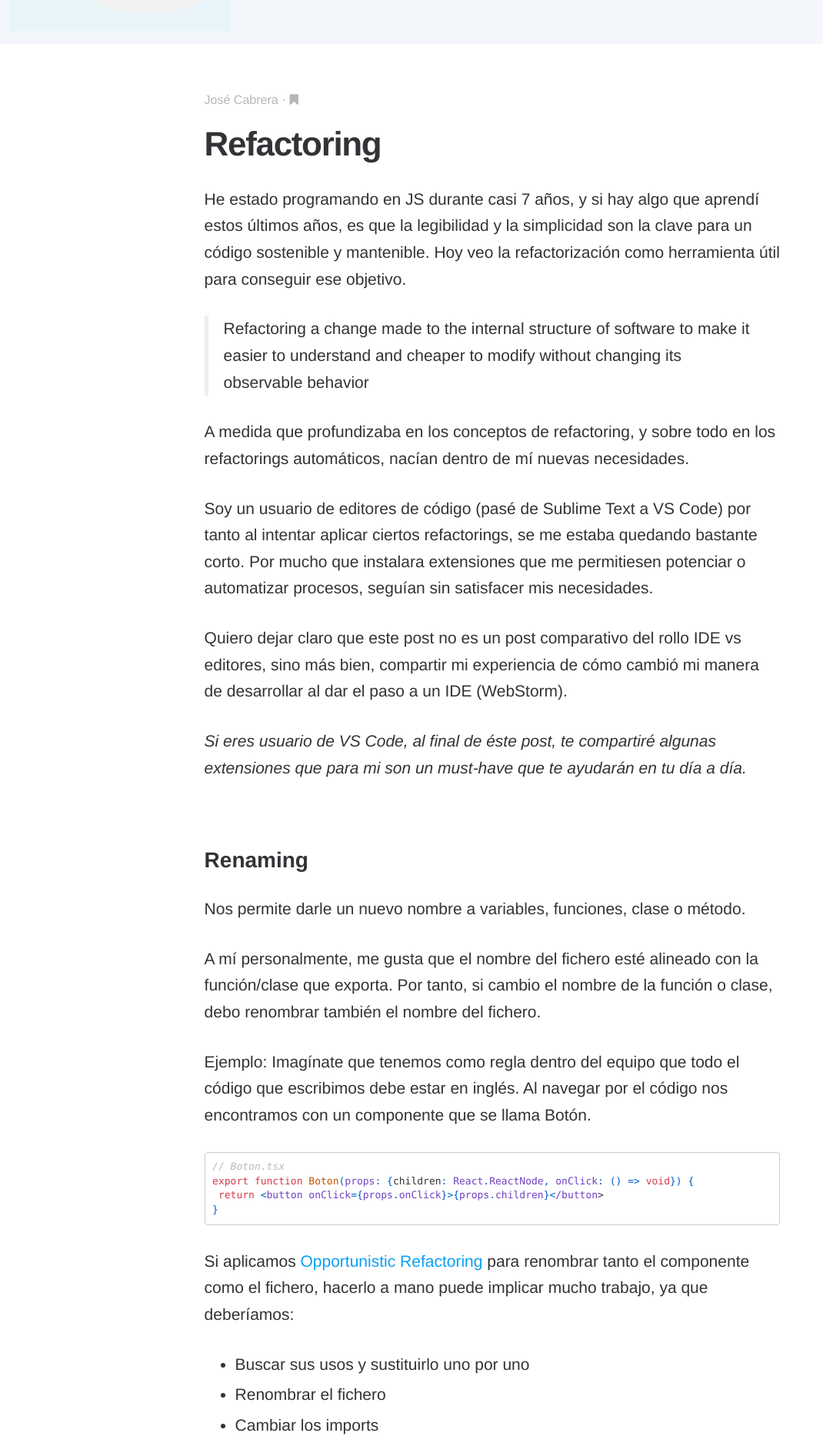
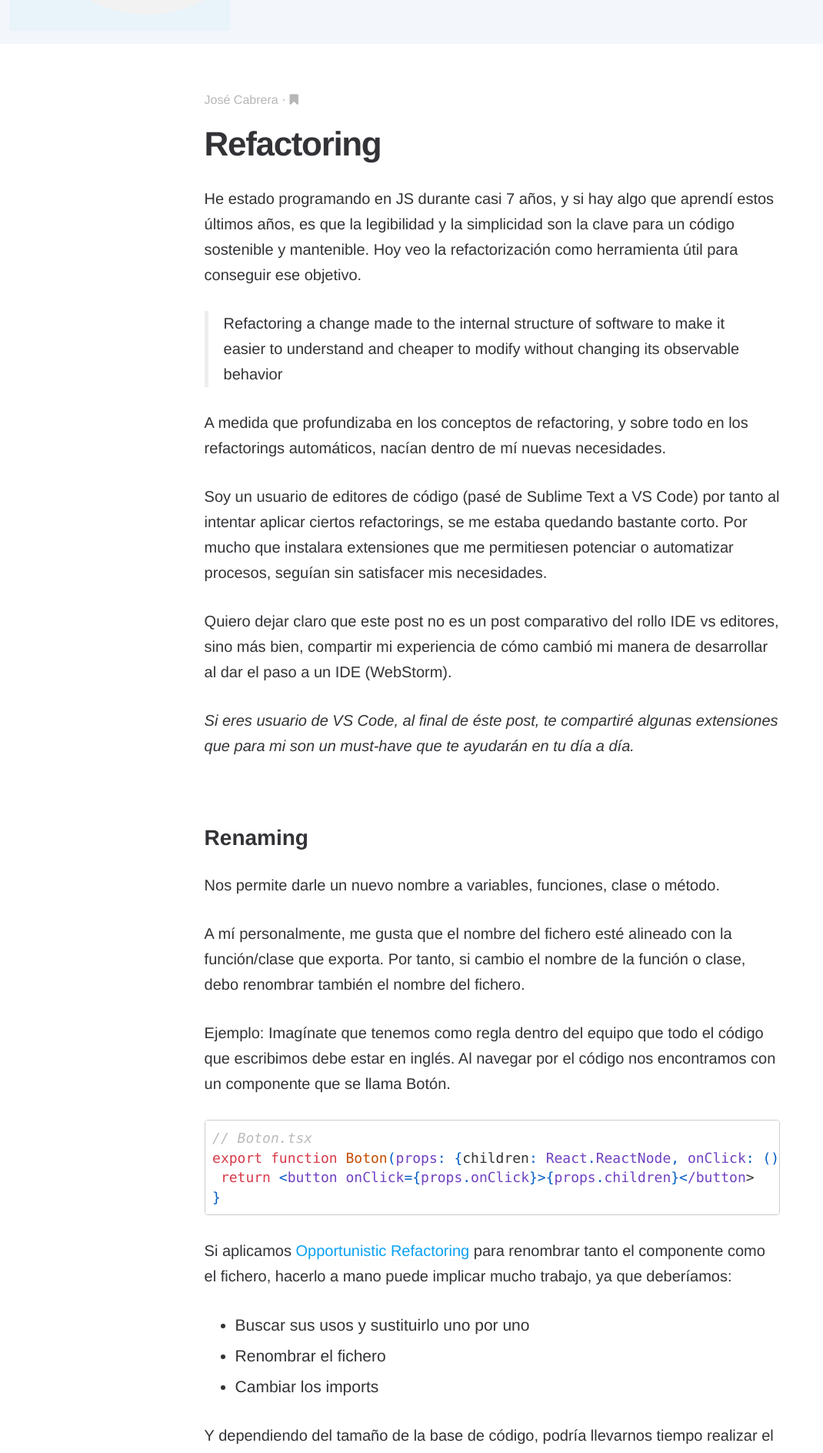
Before and after one commit to CodiumTeam/CodiumTeam.github.io, a Jekyll site: the page built from _posts/2022-10-26-refactoring.md, in a window 1280 px wide. Shown: the part 403-2291 px from the top of the page at 77% size, without its empty margins (0-1070 px from the left). Built offline with Jekyll 4.4.1, drawn with Linux system fonts in a browser that asks for light colours; some web fonts are replaced.

Commit message:
lower font-size difference between text and code samples

```diff
--- a/_sass/_type.sass
+++ b/_sass/_type.sass
@@ -35,8 +35,14 @@ p
     +breakpoint(md)
         +font-size(20)
 
+pre,
+code
+    +font-size(16)
+    +breakpoint(sm)
+        +font-size(18)
     +breakpoint(md)
-        +font-size(21)
+        +font-size(18)
+
 a
     text-decoration: none
     color: #fff
```
